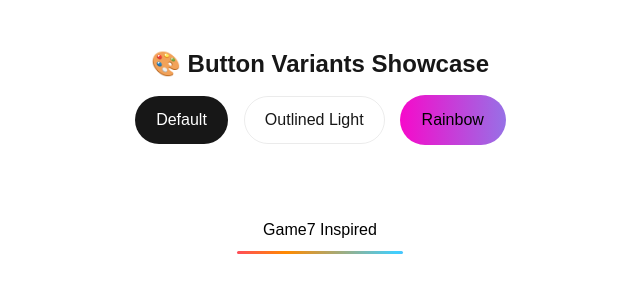
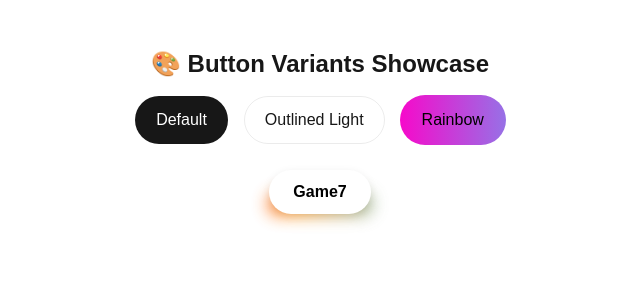
Before and after one commit to oanskyy/web3-buy-me-coffee, a Next.js app: page /buttons in a window 1280 px wide. Shown: the top 300 px of the page, without its empty margins (320-960 px from the left). Built offline with nearby package versions, Linux system fonts and the light colour scheme; what wagmi would draw is missing.

Commit message:
style: add button variant

```diff
--- a/src/app/globals.css
+++ b/src/app/globals.css
@@ -27,7 +27,7 @@ body {
 
 /* Button variant */
 .rainbow-border::before {
-  content: '';
+	content: "";
 	position: absolute;
 	z-index: -1;
 	top: -2px;
@@ -35,13 +35,7 @@ body {
 	right: -2px;
 	bottom: -2px;
 	border-radius: 9999px;
-  background: linear-gradient(
-    270deg,
-    #ff00c8,
-    #ff8a00,
-    #40cfff,
-    #ff00c8
-  );
+	background: linear-gradient(270deg, #ff00c8, #ff8a00, #40cfff, #ff00c8);
 	background-size: 600% 600%;
 	animation: animate-rainbow 6s ease infinite;
 }
@@ -58,48 +52,52 @@ body {
 	}
 }
 
-
-.game7-glow-wrapper {
+.game7-halo-wrapper {
 	position: relative;
 	display: inline-block;
 	border-radius: 9999px;
-  padding: 2px;
-  background: transparent;
+	padding: 0.125rem; /* thin halo layer */
 }
 
-.game7-glow-wrapper::after {
-  content: '';
+.game7-halo-wrapper::before {
+	content: "";
 	position: absolute;
-  bottom: -2px;
+	bottom: 0;
 	left: 0;
-  right: 0;
-  height: 3px;
+	width: 100%;
+	height: 50%; /* 👈 Only bottom half */
 	border-radius: 9999px;
-  background: linear-gradient(to right, #ff00c8, #ff8a00, #40cfff, #ff00c8);
-  background-size: 200% 100%;
-  animation: move-bottom-glow 4s linear infinite;
+	background: linear-gradient(90deg, #ff00c8, #ff8a00, #40cfff, #ff00c8);
+	background-size: 400% 400%;
+	animation: glow-move 8s ease infinite;
 	z-index: 0;
+	filter: blur(8px);
+	opacity: 0.8;
 }
 
-@keyframes move-bottom-glow {
+@keyframes glow-move {
 	0% {
 		background-position: 0% 50%;
 	}
+	50% {
+		background-position: 100% 50%;
+	}
 	100% {
-    background-position: 100% 50%;
+		background-position: 0% 50%;
 	}
 }
 
-.game7-glow-button {
+.game7-halo-button {
 	position: relative;
 	z-index: 10;
 	background-color: white;
 	color: black;
-  font-weight: 500;
+	font-weight: 600;
+	padding: 0.625rem 1.5rem;
 	border-radius: 9999px;
-  padding: 0.625rem 1.5rem;
-  height: 2.5rem;
+	height: 2.75rem;
 	display: inline-flex;
 	align-items: center;
 	justify-content: center;
+	box-shadow: 0 2px 8px rgba(0, 0, 0, 0.08);
 }
--- a/src/components/ButtonsShowcase.tsx
+++ b/src/components/ButtonsShowcase.tsx
@@ -13,10 +13,8 @@ export default function ButtonsShowcase() {
 				<Button variant='rainbow'>Rainbow</Button>
 			</div>
 
-			<div className='pt-10'>
-				<div className='game7-glow-wrapper'>
-					<button className='game7-glow-button'>Game7 Inspired</button>
-				</div>
+			<div className='game7-halo-wrapper'>
+				<button className='game7-halo-button'>Game7</button>
 			</div>
 		</div>
 	)
--- a/src/components/ui/Button.tsx
+++ b/src/components/ui/Button.tsx
@@ -9,9 +9,11 @@ type ButtonProps = {
 	children: React.ReactNode
 	onClick?: () => void
 	disabled?: boolean
-	imageSrc?: string | LucideIcon
+	imageSrc?: string // for static images
+	icon?: LucideIcon // for Lucide icons
 	className?: string
-	variant?: "default" | "outlinedLight" | "rainbow" // ✅ add more variants as needed
+	variant?: "default" | "outlinedLight" | "rainbow" | "game7"
+	size?: "sm" | "md" | "lg"
 }
 
 export const Button = ({
@@ -20,17 +22,33 @@ export const Button = ({
 	disabled,
 	imageSrc,
 	className,
-	variant = "default" // ✅ default style
+	variant = "default", // ✅ default style
+	size = "md"
 }: ButtonProps) => {
 	const baseStyles =
-		"rounded-full border border-solid transition-colors flex items-center justify-center font-medium text-sm sm:text-base h-10 sm:h-12 px-4 sm:px-5 w-full sm:w-auto disabled:opacity-50"
+		"rounded-full border border-solid transition-colors flex items-center justify-center font-medium text-sm sm:text-base h-10 sm:h-12 px-4 sm:px-5 w-full sm:w-auto disabled:opacity-50 cursor-pointer disabled:cursor-not-allowed"
 
 	const variants = {
 		default:
 			"border-transparent bg-foreground text-background hover:bg-[#383838] dark:hover:bg-[#ccc]",
 		outlinedLight:
 			"border-black/[.08] dark:border-white/[.145] hover:bg-[#f2f2f2] dark:hover:bg-[#1a1a1a] hover:border-transparent",
-		rainbow: "bg-white text-black border-transparent relative z-10"
+		rainbow: "bg-white text-black border-transparent relative z-10",
+		game7:
+			"bg-white text-black border border-transparent z-10 relative hover:scale-[1.02]"
+	}
+
+	const extraClasses = [
+		variant === "rainbow" && "rainbow-border",
+		variant === "game7" && "game7-halo-button"
+	]
+		.filter(Boolean)
+		.join(" ")
+
+	const sizes = {
+		sm: "text-sm px-4 py-2 h-8",
+		md: "text-base px-5 py-2.5 h-10",
+		lg: "text-base px-6 py-3 h-12"
 	}
 
 	return (
@@ -40,7 +58,8 @@ export const Button = ({
 			className={cn(
 				baseStyles,
 				variants[variant],
-				variant === "rainbow" && "rainbow-border",
+				sizes[size],
+				extraClasses,
 				className
 			)}
 		>
@@ -53,7 +72,12 @@ export const Button = ({
 					height={18}
 				/>
 			)}
-			{typeof imageSrc !== "string" && imageSrc && React.createElement(imageSrc, { className: "dark:invert mr-1", size: 18 })}
+			{typeof imageSrc !== "string" &&
+				imageSrc &&
+				React.createElement(imageSrc, {
+					className: "dark:invert mr-1",
+					size: 18
+				})}
 			{children}
 		</button>
 	)
--- a/src/features/WalletConnectViem.tsx
+++ b/src/features/WalletConnectViem.tsx
@@ -46,14 +46,14 @@ export const WalletConnectViem = () => {
 					<Button
 						onClick={() => setAddress(null)}
 						variant='outlinedLight'
-						imageSrc={Unplug}
+						icon={Unplug}
 					>
 						Disconnect
 					</Button>
 					<p>Connected: {formatAddress(address)}</p>
 				</>
 			) : (
-				<Button onClick={handleConnect} imageSrc={Wallet}>
+				<Button onClick={handleConnect} icon={Wallet}>
 					Connect Wallet (Viem)
 				</Button>
 			)}
```
Lines whose indentation alone changed are shown as unchanged.
